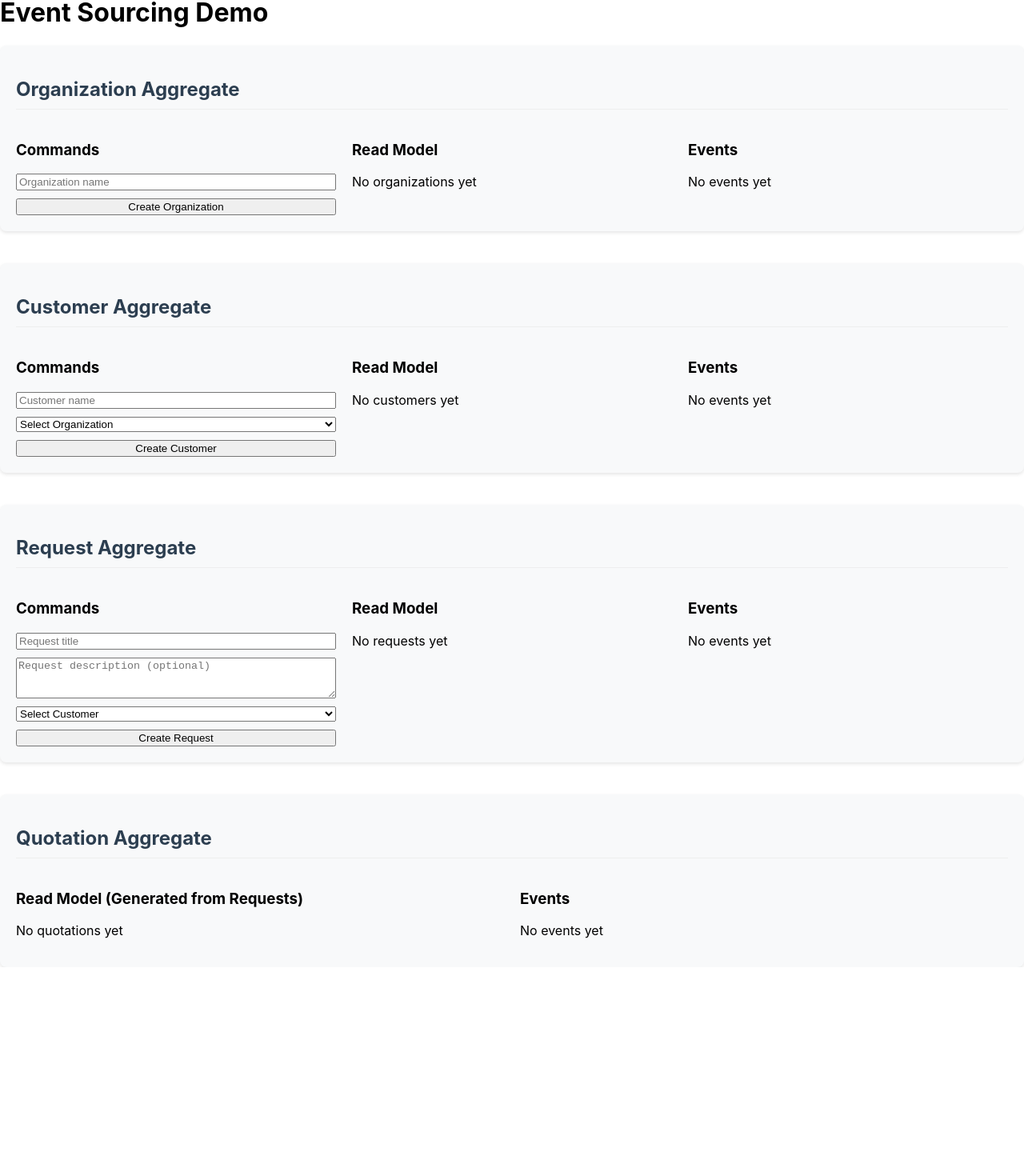
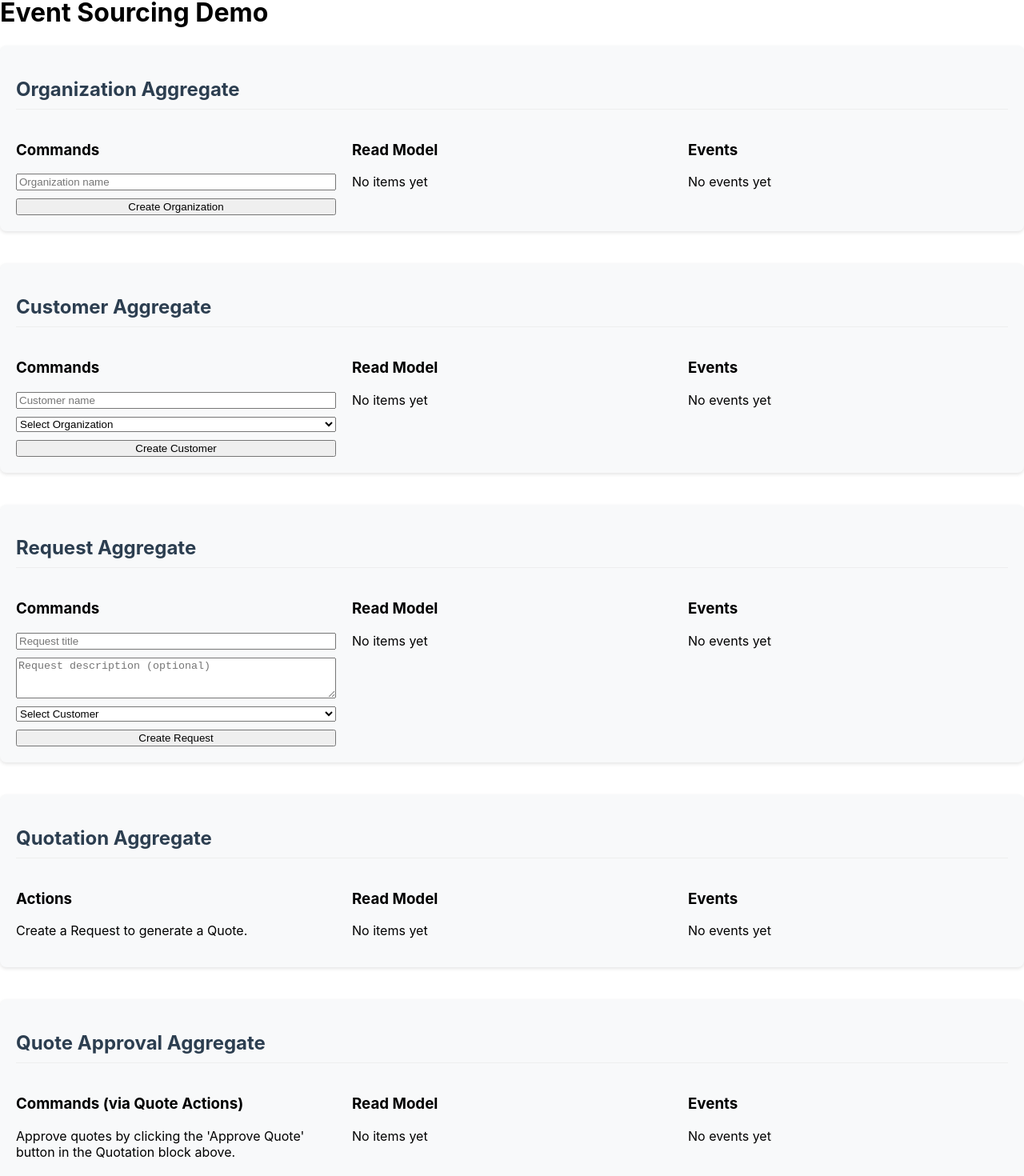
Before and after one commit to clecoentddd/after-sales, a React (Create React App) app: page / in a window 1280 px wide. Shown: the part 25-1495 px from the top of the page at 80% size. Before the commit the page ends 1234 px from the top, so only its background shows below. Built offline with nearby package versions, Linux system fonts and the light colour scheme.

Commit message:
slice approve quote

```diff
--- a/src/App.js
+++ b/src/App.js
@@ -1,11 +1,15 @@
 import { useEffect, useState } from 'react';
 import { eventBus } from './domain/core/eventBus';
-import { organizationEventStore, customerEventStore, requestEventStore, quotationEventStore } from './domain/core/eventStore'; // Import requestEventStore and quotationEventStore
+import { organizationEventStore, customerEventStore, requestEventStore, quotationEventStore, quoteApprovalEventStore } from './domain/core/eventStore'; // Import new event store
 import { organizationCommandHandler } from './domain/features/organization/commandHandler';
 import { customerCommandHandler } from './domain/features/customer/commandHandler';
-import { requestCommandHandler } from './domain/features/request/commandHandler'; // Import requestCommandHandler
-import { CreateRequestCommand } from './domain/features/request/commands'; // Import CreateRequestCommand
-import { initializeQuotationEventHandler } from './domain/features/quotation/eventHandler'; // Import the quotation event handler
+import { requestCommandHandler } from './domain/features/request/commandHandler';
+import { CreateRequestCommand } from './domain/features/request/commands';
+import { initializeQuotationEventHandler } from './domain/features/quotation/eventHandler';
+import { quoteApprovalCommandHandler } from './domain/features/approval/commandHandler'; // Import new command handler
+import { ApproveQuoteCommand } from './domain/features/approval/commands'; // Import new command
+import ReadModelDisplay from './components/ReadModelDisplay';
+import EventLogDisplay from './components/EventLogDisplay';
 import './App.css';
 
 function App() {
@@ -23,11 +27,17 @@ function App() {
   const [requestEvents, setRequestEvents] = useState([]);
   const [requestTitle, setRequestTitle] = useState('');
   const [requestDescription, setRequestDescription] = useState('');
-  const [selectedCustomerId, setSelectedCustomerId] = useState(''); // To link request to customer
+  const [selectedCustomerId, setSelectedCustomerId] = useState('');
 
-  // State for Quotation (new)
+  // State for Quotation (existing)
   const [quotations, setQuotations] = useState([]);
   const [quotationEvents, setQuotationEvents] = useState([]);
+
+  // State for Quote Approvals (new)
+  const [approvedQuotes, setApprovedQuotes] = useState([]);
+  const [approvalEvents, setApprovalEvents] = useState([]);
+  // For demonstration, let's assume a static user ID for approvals
+  const currentUserId = 'user-alice-123';
 
   // Load initial state for all aggregates
   useEffect(() => {
@@ -52,12 +62,19 @@ function App() {
     );
     setRequestEvents(requestEventsLoaded);
 
-    // Quotations (new)
+    // Quotations
     const quotationEventsLoaded = quotationEventStore.getEvents();
     setQuotations(
       quotationEventsLoaded.filter(e => e.type === 'QuotationCreated').map(e => e.data)
     );
     setQuotationEvents(quotationEventsLoaded);
+
+    // Quote Approvals (new)
+    const approvalEventsLoaded = quoteApprovalEventStore.getEvents();
+    setApprovedQuotes(
+      approvalEventsLoaded.filter(e => e.type === 'QuoteApproved').map(e => e.data)
+    );
+    setApprovalEvents(approvalEventsLoaded);
 
     // Initialize the quotation event handler when the app starts
     initializeQuotationEventHandler();
@@ -82,17 +99,29 @@ function App() {
       setRequestEvents(prev => [...prev, event]);
     });
 
-    // Subscribe to QuotationCreated event (new)
+    // Subscribe to QuotationCreated event (existing)
     const unsubQuotation = eventBus.subscribe('QuotationCreated', (event) => {
       setQuotations(prev => [...prev, event.data]);
       setQuotationEvents(prev => [...prev, event]);
     });
 
+    // Subscribe to QuoteApproved event (new)
+    const unsubApproval = eventBus.subscribe('QuoteApproved', (event) => {
+      setApprovedQuotes(prev => [...prev, event.data]);
+      setApprovalEvents(prev => [...prev, event]);
+      // Optional: Update the status of the approved quotation in the 'quotations' read model
+      setQuotations(prev => prev.map(q =>
+        q.quotationId === event.data.quoteId ? { ...q, status: 'Approved' } : q
+      ));
+    });
+
+
     return () => {
       unsubOrg();
       unsubCustomer();
       unsubRequest();
-      unsubQuotation(); // Clean up quotation subscription
+      unsubQuotation();
+      unsubApproval(); // Clean up approval subscription
     };
   }, []);
 
@@ -127,7 +156,6 @@ function App() {
   const handleCreateRequest = (e) => {
     e.preventDefault();
     if (!requestTitle.trim() || !selectedCustomerId) {
-      // In a production app, use a custom modal instead of alert
       console.warn("Please enter a request title and select a customer.");
       return;
     }
@@ -138,7 +166,6 @@ function App() {
         {
           title: requestTitle.trim(),
           description: requestDescription.trim(),
-          // Add other request details as needed
         }
       )
     );
@@ -146,6 +173,25 @@ function App() {
     setRequestTitle('');
     setRequestDescription('');
     setSelectedCustomerId('');
+  };
+
+  // Handler for approving a Quote (new)
+  const handleApproveQuote = (quoteId) => {
+    if (!quoteId) return;
+
+    // Optional: Check if the quote is already approved to prevent re-approvals
+    const isAlreadyApproved = approvedQuotes.some(approval => approval.quoteId === quoteId);
+    if (isAlreadyApproved) {
+      console.warn(`Quote ${quoteId} is already approved.`);
+      return;
+    }
+
+    quoteApprovalCommandHandler.handle(
+      ApproveQuoteCommand(
+        quoteId,
+        currentUserId // Pass the user who approves the quote
+      )
+    );
   };
 
   return (
@@ -158,9 +204,7 @@ function App() {
         {/* Organization Block */}
         <div className="aggregate-block">
           <h2>Organization Aggregate</h2>
-
           <div className="aggregate-columns">
-            {/* Command UI */}
             <div className="aggregate-column">
               <h3>Commands</h3>
               <form onSubmit={handleCreateOrg} className="command-form">
@@ -174,52 +218,24 @@ function App() {
                 <button type="submit">Create Organization</button>
               </form>
             </div>
-
-            {/* Read Model */}
-            <div className="aggregate-column">
-              <h3>Read Model</h3>
-              {organizations.length === 0 ? (
-                <p>No organizations yet</p>
-              ) : (
-                <ul className="model-list">
-                  {organizations.map(org => (
-                    <li key={org.organizationId}>
+            <ReadModelDisplay
+              items={organizations}
+              idKey="organizationId"
+              renderDetails={(org) => (
+                <>
                   <strong>{org.name}</strong>
                   <small>ID: {org.organizationId.slice(0, 8)}...</small>
-                    </li>
-                  ))}
-                </ul>
+                </>
               )}
-            </div>
-
-            {/* Events */}
-            <div className="aggregate-column">
-              <h3>Events</h3>
-              {orgEvents.length === 0 ? (
-                <p>No events yet</p>
-              ) : (
-                <ul className="event-list">
-                  {orgEvents.map((event, i) => (
-                    <li key={i}>
-                      <div className="event-type">{event.type}</div>
-                      <pre>{JSON.stringify(event.data, null, 2)}</pre>
-                      <div className="event-meta">
-                        {new Date(event.timestamp).toLocaleString()}
-                      </div>
-                    </li>
-                  ))}
-                </ul>
-              )}
-            </div>
+            />
+            <EventLogDisplay events={orgEvents} />
           </div>
         </div>
 
         {/* Customer Block */}
         <div className="aggregate-block">
           <h2>Customer Aggregate</h2>
-
           <div className="aggregate-columns">
-            {/* Command UI */}
             <div className="aggregate-column">
               <h3>Commands</h3>
               <form onSubmit={handleCreateCustomer} className="command-form">
@@ -245,55 +261,27 @@ function App() {
                 <button type="submit">Create Customer</button>
               </form>
             </div>
-
-            {/* Read Model */}
-            <div className="aggregate-column">
-              <h3>Read Model</h3>
-              {customers.length === 0 ? (
-                <p>No customers yet</p>
-              ) : (
-                <ul className="model-list">
-                  {customers.map(customer => {
+            <ReadModelDisplay
+              items={customers}
+              idKey="customerId"
+              renderDetails={(customer) => {
                 const org = organizations.find(o => o.organizationId === customer.organizationId);
                 return (
-                      <li key={customer.customerId}>
+                  <>
                     <strong>{customer.name}</strong>
                     <small>Org: {org?.name || 'Unknown'}</small>
-                      </li>
+                  </>
                 );
-                  })}
-                </ul>
-              )}
-            </div>
-
-            {/* Events */}
-            <div className="aggregate-column">
-              <h3>Events</h3>
-              {customerEvents.length === 0 ? (
-                <p>No events yet</p>
-              ) : (
-                <ul className="event-list">
-                  {customerEvents.map((event, i) => (
-                    <li key={i}>
-                      <div className="event-type">{event.type}</div>
-                      <pre>{JSON.stringify(event.data, null, 2)}</pre>
-                      <div className="event-meta">
-                        {new Date(event.timestamp).toLocaleString()}
-                      </div>
-                    </li>
-                  ))}
-                </ul>
-              )}
-            </div>
+              }}
+            />
+            <EventLogDisplay events={customerEvents} />
           </div>
         </div>
 
         {/* Request Block */}
         <div className="aggregate-block">
           <h2>Request Aggregate</h2>
-
           <div className="aggregate-columns">
-            {/* Command UI */}
             <div className="aggregate-column">
               <h3>Commands</h3>
               <form onSubmit={handleCreateRequest} className="command-form">
@@ -325,69 +313,60 @@ function App() {
                 <button type="submit">Create Request</button>
               </form>
             </div>
-
-            {/* Read Model */}
-            <div className="aggregate-column">
-              <h3>Read Model</h3>
-              {requests.length === 0 ? (
-                <p>No requests yet</p>
-              ) : (
-                <ul className="model-list">
-                  {requests.map(request => {
+            <ReadModelDisplay
+              items={requests}
+              idKey="requestId"
+              renderDetails={(request) => {
                 const customer = customers.find(c => c.customerId === request.customerId);
                 return (
-                      <li key={request.requestId}>
+                  <>
                     <strong>{request.requestDetails.title}</strong>
                     <small>
                       For: {customer?.name || 'Unknown Customer'} <br />
                       Status: {request.status}
                     </small>
-                      </li>
+                  </>
                 );
-                  })}
-                </ul>
-              )}
+              }}
+            />
+            <EventLogDisplay events={requestEvents} />
+          </div>
         </div>
 
-            {/* Events */}
-            <div className="aggregate-column">
-              <h3>Events</h3>
-              {requestEvents.length === 0 ? (
-                <p>No events yet</p>
+        {/* Quotation Block */}
+        <div className="aggregate-block">
+          <h2>Quotation Aggregate</h2>
+          <div className="aggregate-columns">
+            <div className="aggregate-column"> {/* Added a column for commands/actions related to quotation */}
+              <h3>Actions</h3>
+              {/* No direct commands to create quotation, but actions like "Approve" can be here */}
+              {quotations.length === 0 ? (
+                <p>Create a Request to generate a Quote.</p>
               ) : (
-                <ul className="event-list">
-                  {requestEvents.map((event, i) => (
-                    <li key={i}>
-                      <div className="event-type">{event.type}</div>
-                      <pre>{JSON.stringify(event.data, null, 2)}</pre>
-                      <div className="event-meta">
-                        {new Date(event.timestamp).toLocaleString()}
-                      </div>
+                <ul className="action-list">
+                  {quotations.map(quote => (
+                    <li key={quote.quotationId}>
+                      <button
+                        onClick={() => handleApproveQuote(quote.quotationId)}
+                        disabled={approvedQuotes.some(app => app.quoteId === quote.quotationId) || quote.status === 'Approved'}
+                        className={quote.status === 'Approved' ? 'approved-button' : ''}
+                      >
+                        {quote.status === 'Approved' ? 'Approved' : 'Approve Quote'}
+                      </button>
+                      <small>{quote.quotationDetails.title.slice(0, 30)}...</small>
                     </li>
                   ))}
                 </ul>
               )}
             </div>
-          </div>
-        </div>
-
-        {/* Quotation Block (new) */}
-        <div className="aggregate-block">
-          <h2>Quotation Aggregate</h2>
-
-          <div className="aggregate-columns">
-            {/* Read Model */}
-            <div className="aggregate-column full-width-column"> {/* Adjusted for simpler display as no direct command for now */}
-              <h3>Read Model (Generated from Requests)</h3>
-              {quotations.length === 0 ? (
-                <p>No quotations yet</p>
-              ) : (
-                <ul className="model-list">
-                  {quotations.map(quotation => {
+            <ReadModelDisplay
+              items={quotations}
+              idKey="quotationId"
+              renderDetails={(quotation) => {
                 const customer = customers.find(c => c.customerId === quotation.customerId);
                 const request = requests.find(r => r.requestId === quotation.requestId);
                 return (
-                      <li key={quotation.quotationId}>
+                  <>
                     <strong>{quotation.quotationDetails.title}</strong>
                     <small>
                       For: {customer?.name || 'Unknown Customer'} <br />
@@ -395,32 +374,42 @@ function App() {
                       Amount: {quotation.quotationDetails.estimatedAmount} {quotation.quotationDetails.currency} <br />
                       Status: {quotation.status}
                     </small>
-                      </li>
+                  </>
                 );
-                  })}
-                </ul>
-              )}
+              }}
+            />
+            <EventLogDisplay events={quotationEvents} />
+          </div>
         </div>
 
-            {/* Events */}
-            <div className="aggregate-column full-width-column"> {/* Adjusted for simpler display */}
-              <h3>Events</h3>
-              {quotationEvents.length === 0 ? (
-                <p>No events yet</p>
-              ) : (
-                <ul className="event-list">
-                  {quotationEvents.map((event, i) => (
-                    <li key={i}>
-                      <div className="event-type">{event.type}</div>
-                      <pre>{JSON.stringify(event.data, null, 2)}</pre>
-                      <div className="event-meta">
-                        {new Date(event.timestamp).toLocaleString()}
+        {/* Quote Approval Block (new) */}
+        <div className="aggregate-block">
+          <h2>Quote Approval Aggregate</h2>
+          <div className="aggregate-columns">
+            {/* No direct commands to create an approval, it's triggered by action on Quote */}
+            <div className="aggregate-column">
+                <h3>Commands (via Quote Actions)</h3>
+                <p>Approve quotes by clicking the 'Approve Quote' button in the Quotation block above.</p>
             </div>
-                    </li>
-                  ))}
-                </ul>
-              )}
-            </div>
+            <ReadModelDisplay
+              items={approvedQuotes}
+              idKey="quoteId" // The ID of the approved quote
+              renderDetails={(approval) => {
+                const approvedQuotation = quotations.find(q => q.quotationId === approval.quoteId);
+                const customer = approvedQuotation ? customers.find(c => c.customerId === approvedQuotation.customerId) : null;
+                return (
+                  <>
+                    <strong>Quote Approved: {approvedQuotation?.quotationDetails.title.slice(0, 20)}...</strong>
+                    <small>
+                      Quote ID: {approval.quoteId.slice(0, 8)}... <br />
+                      Approved by: {approval.approvedByUserId} <br />
+                      For: {customer?.name || 'Unknown Customer'}
+                    </small>
+                  </>
+                );
+              }}
+            />
+            <EventLogDisplay events={approvalEvents} />
           </div>
         </div>
 
--- /dev/null
+++ b/src/components/EventLogDisplay.js
@@ -0,0 +1,32 @@
+// src/components/EventLogDisplay.js
+import React from 'react';
+
+/**
+ * Reusable component to display a log of events.
+ * @param {object} props - Component properties.
+ * @param {Array<object>} props.events - The array of event objects to display.
+ */
+const EventLogDisplay = ({ events }) => {
+  return (
+    <div className="aggregate-column">
+      <h3>Events</h3>
+      {events.length === 0 ? (
+        <p>No events yet</p>
+      ) : (
+        <ul className="event-list">
+          {events.map((event, i) => (
+            <li key={event.eventId || i}> {/* Use event.eventId if available, otherwise index */}
+              <div className="event-type">{event.type}</div>
+              <pre>{JSON.stringify(event.data, null, 2)}</pre>
+              <div className="event-meta">
+                {new Date(event.timestamp).toLocaleString()}
+              </div>
+            </li>
+          ))}
+        </ul>
+      )}
+    </div>
+  );
+};
+
+export default EventLogDisplay;
--- /dev/null
+++ b/src/components/ReadModelDisplay.js
@@ -0,0 +1,30 @@
+// src/components/ReadModelDisplay.js
+import React from 'react';
+
+/**
+ * Reusable component to display a read model (list of aggregate data).
+ * @param {object} props - Component properties.
+ * @param {Array<object>} props.items - The array of data items to display (e.g., organizations, customers).
+ * @param {string} props.idKey - The key for the unique ID of each item (e.g., 'organizationId', 'customerId').
+ * @param {function} props.renderDetails - A function that takes an item and returns JSX for its details.
+ */
+const ReadModelDisplay = ({ items, idKey, renderDetails }) => {
+  return (
+    <div className="aggregate-column">
+      <h3>Read Model</h3>
+      {items.length === 0 ? (
+        <p>No items yet</p>
+      ) : (
+        <ul className="model-list">
+          {items.map(item => (
+            <li key={item[idKey]}>
+              {renderDetails(item)}
+            </li>
+          ))}
+        </ul>
+      )}
+    </div>
+  );
+};
+
+export default ReadModelDisplay;
--- a/src/domain/core/eventStore.js
+++ b/src/domain/core/eventStore.js
@@ -24,3 +24,4 @@ export const organizationEventStore = new EventStore();
 export const customerEventStore = new EventStore();
 export const requestEventStore = new EventStore();
 export const quotationEventStore = new EventStore();
+export const quoteApprovalEventStore = new EventStore();
--- /dev/null
+++ b/src/domain/features/approval/commandHandler.js
@@ -0,0 +1,32 @@
+// approval/commandHandler.js
+// Handles commands related to the Quote Approval domain.
+
+import { eventBus } from '../../core/eventBus';
+import { quoteApprovalEventStore } from '../../core/eventStore'; // Import the new event store
+import { QuoteApprovalAggregate } from './aggregate';
+
+export const quoteApprovalCommandHandler = {
+  /**
+   * Handles incoming commands for the Quote Approval domain.
+   * @param {object} command - The command object to handle.
+   * @param {string} command.type - The type of the command (e.g., 'ApproveQuote').
+   * @returns {object} An object indicating success and optionally the generated event.
+   */
+  handle(command) {
+    console.log(`[QuoteApprovalCommandHandler] Handling command: ${command.type}`, command);
+    switch (command.type) {
+      case 'ApproveQuote':
+        // Delegate to the QuoteApprovalAggregate to create the event.
+        const event = QuoteApprovalAggregate.approve(command);
+        // Append the event to the quote approval event store for persistence.
+        quoteApprovalEventStore.append(event);
+        // Publish the event to the event bus so other parts of the system can react.
+        eventBus.publish(event);
+        return { success: true, event };
+
+      default:
+        console.warn(`[QuoteApprovalCommandHandler] Unknown command type: ${command.type}`);
+        return { success: false };
+    }
+  }
+};
--- /dev/null
+++ b/src/domain/features/approval/commands.js
@@ -0,0 +1,15 @@
+// approval/commands.js
+// Defines commands related to the Quote Approval domain.
+
+/**
+ * Factory function for creating an ApproveQuoteCommand.
+ * This command is used to initiate the approval of a specific quotation.
+ * @param {string} quoteId - The ID of the quotation to approve.
+ * @param {string} userId - The ID of the user initiating the approval.
+ * @returns {object} The ApproveQuoteCommand object.
+ */
+export const ApproveQuoteCommand = (quoteId, userId) => ({
+  type: 'ApproveQuote', // Command type identifier
+  quoteId,    // The ID of the quote to be approved
+  userId      // The ID of the user performing the approval
+});
--- /dev/null
+++ b/src/domain/features/approval/events.js
@@ -0,0 +1,24 @@
+// approval/events.js
+// Defines events related to the Quote Approval domain.
+
+/**
+ * Factory function for creating a QuoteApprovedEvent.
+ * This event signifies that a specific quotation has been approved.
+ * @param {string} quoteId - The ID of the quotation that was approved.
+ * @param {string} approvedByUserId - The ID of the user who approved the quotation.
+ * @returns {object} The QuoteApprovedEvent object.
+ */
+export const QuoteApprovedEvent = (quoteId, approvedByUserId) => ({
+  type: 'QuoteApproved', // Event type identifier
+  data: {
+    quoteId,
+    approvedByUserId,
+  },
+  metadata: {
+    timestamp: new Date().toISOString() // Timestamp of when the event occurred
+  }
+});
+
+// Future events could include:
+// QuoteRejectedEvent
+// QuoteApprovalRevokedEvent
```
Also changed, not shown: src/domain/features/approval/aggregate.js (added, +23 -0 lines). Lines whose indentation alone changed are shown as unchanged.
